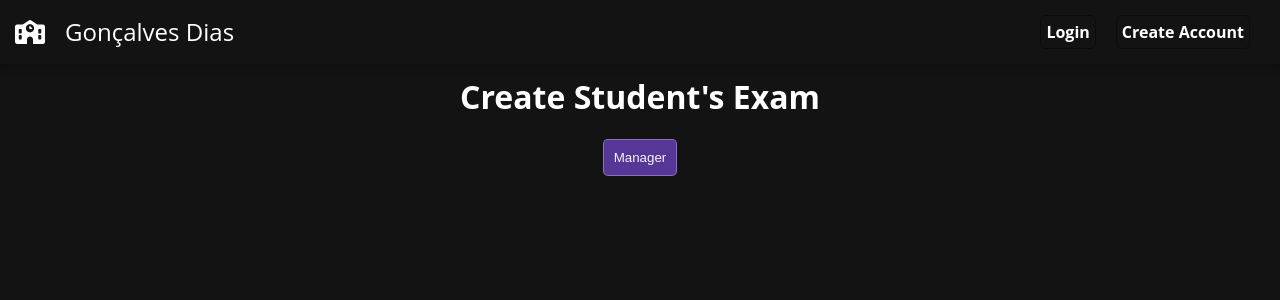
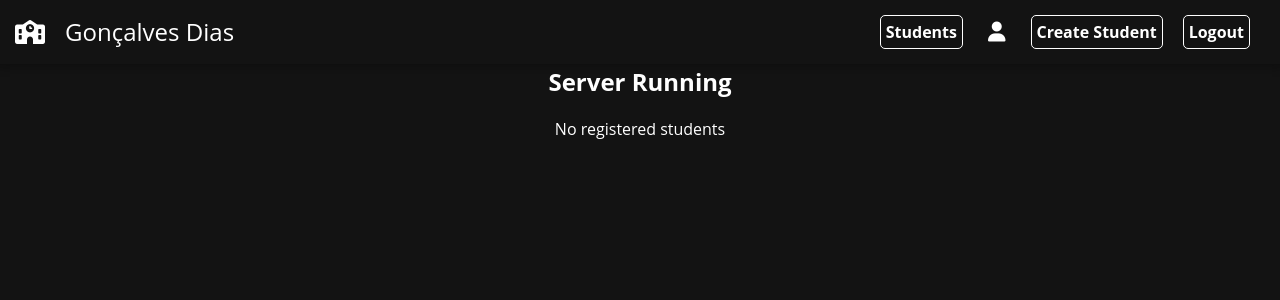
Before and after one commit to gattini0928/Django-School-CRUD, a Django app: page / in a window 1280 px wide. Shown: the top 300 px of the page. Run offline with Django 5.2, Linux system fonts and the light colour scheme; data comes from the database, SQL or seed files in the repository; data that the repository does not hold is empty.

Commit message:
day 8 commit, so many bugs in the system

```diff
--- a/api/forms.py
+++ b/api/forms.py
@@ -40,4 +40,6 @@ class StudentForm(forms.ModelForm):
 class ExamForm(forms.ModelForm):
     class Meta:
         model = Exam
-        fields = ['student', 'teacher', 'subject', 'grade']
+        fields = ['student', 'grade']
+        widgets = {forms.SelectMultiple(attrs={'id': 'student-select'}),
+                   forms.NumberInput(attrs={'id': 'student-grade'})}
--- a/api/models.py
+++ b/api/models.py
@@ -95,7 +95,7 @@ class Exam(models.Model):
     date = models.DateField(auto_now_add=True)
 
     def __str__(self):
-        return f"{self.subject} - {self.student.name}: {self.grade}"
+        return f" {self.student.name}: {self.subject} - {self.grade} | Teacher: {self.teacher.name} "
 
     def save(self, *args, **kwargs):
         """Ensure that teacher's subject matches the exam subject before saving."""
--- a/api/static/css/index.css
+++ b/api/static/css/index.css
@@ -1,118 +1,51 @@
-#form-table {
-  display: none;
-  flex-direction: column;
-  width: 80%;
-  margin-top: 10rem;
-  border-radius: 0.5rem;
+.wrapper {
+    width: 70%;
+    display: flex;
+    flex-direction: column;
+    gap: 2rem;
+    align-items: center;
+    justify-content: center;
+    margin: 0 auto;
 }
 
-.row {
-  display: flex;
-  width: 100%;
+.form {
+    display: flex;
+    flex-direction: column;
+    align-items: center;
+    justify-content: center;
+    gap: 2rem;
+    background-color: transparent;
+    border-radius: 0.5rem;
+    box-shadow: 0 0 0.8rem 0.4rem rgba(0, 0, 0, 0.40);
+    border: solid 1px rgba(255, 255, 255, 0.30);
+    width: 90%;
+    padding: 1rem;
 }
 
-.cell {
-  flex: 1;
-  padding: 1rem;
-  border: 1px solid #ddd;
-  text-align: center;
-  display: flex;
-  justify-content: center;
-  align-items: center;
+h1 {
+    font-size: 2.4rem;
+    color: white;
 }
 
-select {
-  border: solid 1px white;
-  outline: none;
-  background-color: transparent !important;
-  color: rgb(99, 99, 99);
-  font-weight: 600;
-  border-radius: 0.5rem;
-  text-align: center;
-  padding: 0.5rem;
-  appearance: none;
+label {
+    font-size: 2rem;
+    font-weight: 600;
 }
 
-.img-wrapper {
-  width: 5rem;
-  height: 5rem;
-  overflow: hidden;
-  display: flex;
-  justify-content: center;
-  align-items: center;
-  border: 1px solid #ddd;
+button {
+    padding: 1rem;
+    border: solid 1px rgba(254, 254, 254, 0.30);
+    background-color: transparent;
+    margin-top: 2rem;
+    display: inline-block;
+    color: white;
+    font-size: 2rem;
+    width: max-content;
+    outline: none;
+    border-radius: 0.5rem;
 }
 
-img {
-  object-fit: cover;
-  width: 100%;
-  height: 100%;
+button:hover {
+    background-color: rgb(52, 52, 52);
+
 }
-
-.container {
-  display: flex;
-  text-align: center;
-  align-items: center;
-  justify-content: center;
-  flex-direction: column;
-  gap: 2rem;
-  padding: 1rem;
-  width: 80%;
-}
-.button-wrapper {
-  display: flex;
-  justify-content: center;
-  margin-top: 2rem;
-  gap: 2rem;
-}
-
-.save-btn,.cancel-btn {
-  margin-top: 2rem auto 0;
-  width: 10rem;
-  text-align: center;
-  padding: 1rem;
-  display: block;
-}
-
-.cancel-btn {
-background-color: rgb(204, 33, 33) !important;
-}
-
-.cancel-btn:hover {
-  background-color: rgb(174, 21, 21) !important;
-  }
-
-.save-btn{
-  background-color: rgb(83, 196, 83);
-}
-.save-btn:hover{
-  background-color: rgb(47, 158, 47);
-}
-
-#display-manager{
-  background-color: rgb(86, 55, 152);
-}
-
-#display-manager,
-.save-btn {
-  border-radius: 0.5rem;
-  border: 1px solid rgba(255, 255, 255, 0.3);
-  color: whitesmoke;
-  padding: 1rem;
-}
-
-#display-manager:hover {
-  background-color: rgb(72, 37, 146);
-}
-
-#student-grade {
-  border: solid 1px white;
-  outline: none;
-  background-color: transparent;
-  color: white;
-  font-weight: 600;
-  border-radius: 0.5rem;
-  text-align: center;
-  padding: 0.5rem;
-  appearance: none;
-}
--- a/api/static/css/navbar.css
+++ b/api/static/css/navbar.css
@@ -35,7 +35,7 @@
     text-decoration: none;
     padding: 0.5rem;
     width: max-content;
-    border:solid 1px rgb(11, 11, 11);
+    border:solid 1px rgb(255, 255, 255);
     color: white;
     font-weight: bold;
     border-radius: 0.5rem;
--- a/api/templates/index.html
+++ b/api/templates/index.html
@@ -1,63 +1,25 @@
 {% extends 'base.html' %}
 {% load static %}
 {% block css %}
-<link rel="stylesheet" href="{% static 'css/index.css' %}" />
-{% endblock %} {% block content %}
-<div class="container">
-  <h1>Create Student's Exam</h1>
-  <button type="button" id="display-manager">Manager</button>
-</div>
-<form id="form-table" method="post">
-  {% csrf_token %}
-  <div class="row">
-    <div class="cell">Profile</div>
-    <div class="cell">Student</div>
-    <div class="cell">Subject</div>
-    <div class="cell">Date</div>
-    <div class="cell">Grade</div>
+  <link rel="stylesheet" href="{% static 'css/index.css' %}">
+{% endblock %}
+{% block content %}
+  <div class="wrapper">
+    <h1>Server Running</h1>
+    {% if students %}
+      <form class="form" action="{% url 'index' %}" method="POST">
+        {% csrf_token %}
+        <label for="student">Student:</label>
+        <select name="student_id" required>
+          <option value="" disabled selected>Choose a Student</option>
+            {% for student in students %}
+                <option value="{{ student.id }}">{{ student.name }}</option>
+            {% endfor %}
+        </select>
+        <button type="submit">Create Exam</button>
+    </form>
+    {% else %}
+      <p>No registered students</p>
+    {% endif %}
   </div>
-  <div class="row">
-    <div class="cell">
-      <div class="img-wrapper">
-        <img src="snoop-dg.jpg" alt="snoop" />
-      </div>
-    </div>
-    <div class="cell">
-      <select id="student">
-        <option value="" disabled selected>Choose a Student</option>
-        <option value="SnoopDog">SnoopDog</option>
-        <option value="SnoopDog">SnoopDog</option>
-        <option value="SnoopDog">SnoopDog</option>
-      </select>
-    </div>
-    <div class="cell">Mathematics</div>
-    <div class="cell">2025-02-19</div>
-    <div class="cell">
-      <input
-        type="number"
-        step="0.1"
-        id="student-grade"
-        max="10"
-        min="0"
-      />
-    </div>
-  </div>
-  <div class="button-wrapper">
-    <button class="save-btn" type="submit">Save</button>
-    <button class="cancel-btn" id="display-manager" type="button">Cancel</button>
-  </div>
-</form>
-<script>
-    let table = document.getElementById("form-table");
-    const btnManager = document.getElementById("display-manager");
-    let inputValue = document.getElementById('student-grade').value
-    if (inputValue === 0){
-      inputValue = 0
-    }
-    btnManager.addEventListener("click", () => {
-      setTimeout(() => {
-        table.style.display = table.style.display === "none" ? "flex" : "none";
-      }, 500);
-    });
-</script>
 {% endblock %}
--- a/api/urls.py
+++ b/api/urls.py
@@ -1,9 +1,9 @@
 from django.urls import path
 from .views import *
-from django.contrib.auth import views as auth_views
 
 urlpatterns = [
     path('', index, name='index'),
+    path('exam-manager/<int:student_id>/<int:teacher_id>/', exam_manager, name='exam_manager'),
     path('create-account/', TeacherCreateAccountView.as_view(),
          name='create_account'),
     path('login/', TeacherLoginView.as_view(), name='login'),
--- a/api/views.py
+++ b/api/views.py
@@ -10,10 +10,59 @@ from django.views.generic import FormView, DetailView, ListView, CreateView, Upd
 from django.contrib import messages
 from django.contrib.auth.decorators import login_required
 from django.contrib.auth.mixins import LoginRequiredMixin
+from datetime import datetime
 
 
 def index(request):
-    return render(request, 'index.html')
+    tempUser= User.objects.create_user(username="anon", email="none", first_name="none", last_name="none")
+    tempUser.save()
+    students = Student.objects.all()
+    if request.user.is_anonymous:
+        anonUser = User.objects.get(username='anon')
+        request.user=User.objects.get(id=anonUser.id)
+    try:
+        teacher = Teacher.objects.get(user=request.user)
+    except Teacher.DoesNotExist:
+        teacher = None
+
+    if request.method == 'POST':
+        student_id = request.POST.get('student_id')
+        if teacher:
+            return redirect('exam_manager', student_id=student_id, teacher_id=teacher.id)
+
+    return render(request, 'index.html', {'students': students})
+
+
+@login_required
+def exam_manager(request, student_id, teacher_id):
+
+    if not request.user.is_authenticated:
+        messages.error(request, f'You need to be log in to access this page')
+        return redirect('login')
+    try:
+        teacher = get_object_or_404(Teacher, id=teacher_id)
+        student = get_object_or_404(Student, id=student_id)
+        exam = None
+        current_date = datetime.now().date
+    except Teacher.DoesNotExist:
+        messages.error(request, f'Teacher not found')
+    except Student.DoesNotExist:
+        messages.error(request, 'Student not found')
+        return redirect('index')
+
+    if request.method == 'POST':
+        grade = request.POST.get('student-grade')
+        if grade:
+            exam = Exam.objects.create(teacher=teacher,
+                                       student=student,
+                                       subject=teacher.school_subject,
+                                       grade=float(grade))
+            messages.success(request, 'Exam create successfully')
+            return redirect('index')
+        else:
+            messages.error(
+                request, 'You need to provided a grade to the exam.')
+    return render(request, "exam_manager.html", {"teacher": teacher, "student": student, 'exam': exam, "current_date": current_date})
 
 
 class TeacherLoginView(FormView):
@@ -120,8 +169,6 @@ class TeacherUpdateView(LoginRequiredMixin, UpdateView):
         return self.render_to_response(self.get_context_data(form=form))
 
 
-
-
 @login_required
 def delete_teacher(request, id):
     user = request.user
@@ -186,7 +233,6 @@ class StudentGradeView(LoginRequiredMixin, DetailView):
         return student
 
 
-
 @login_required
 def user_logout(request):
     user = request.user
```
Also changed, not shown: api/static/css/exam_manager.css (added, +118 -0 lines), api/templates/exam_manager.html (added, +64 -0 lines).
